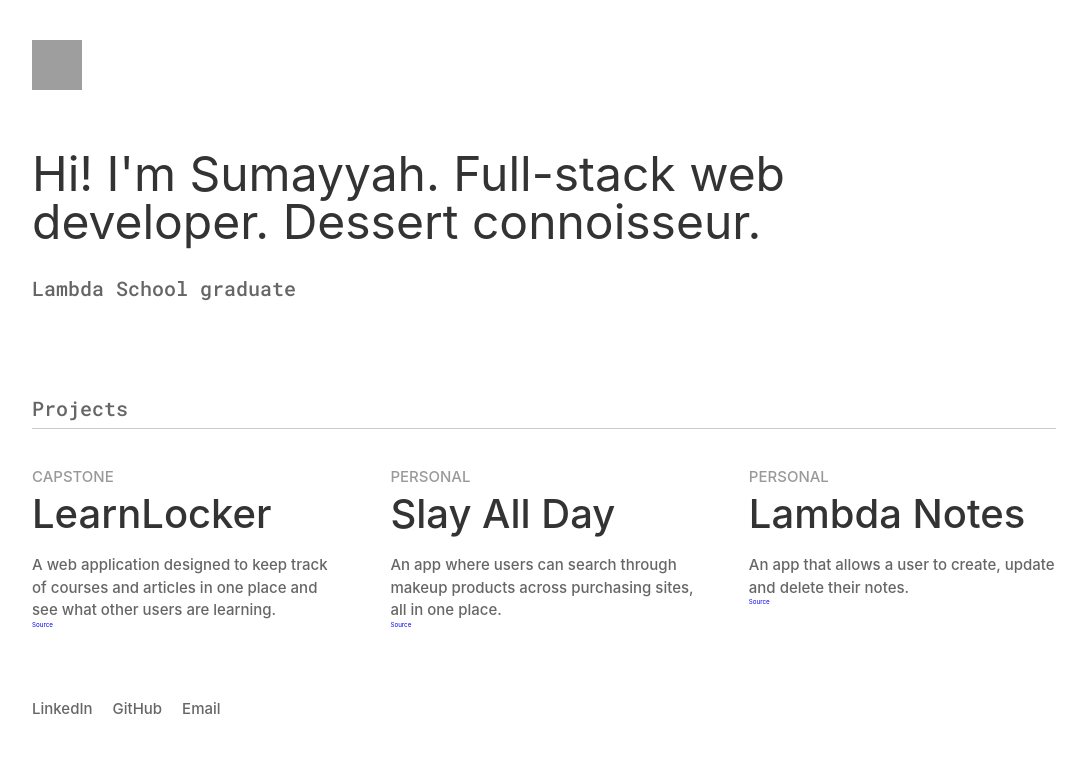
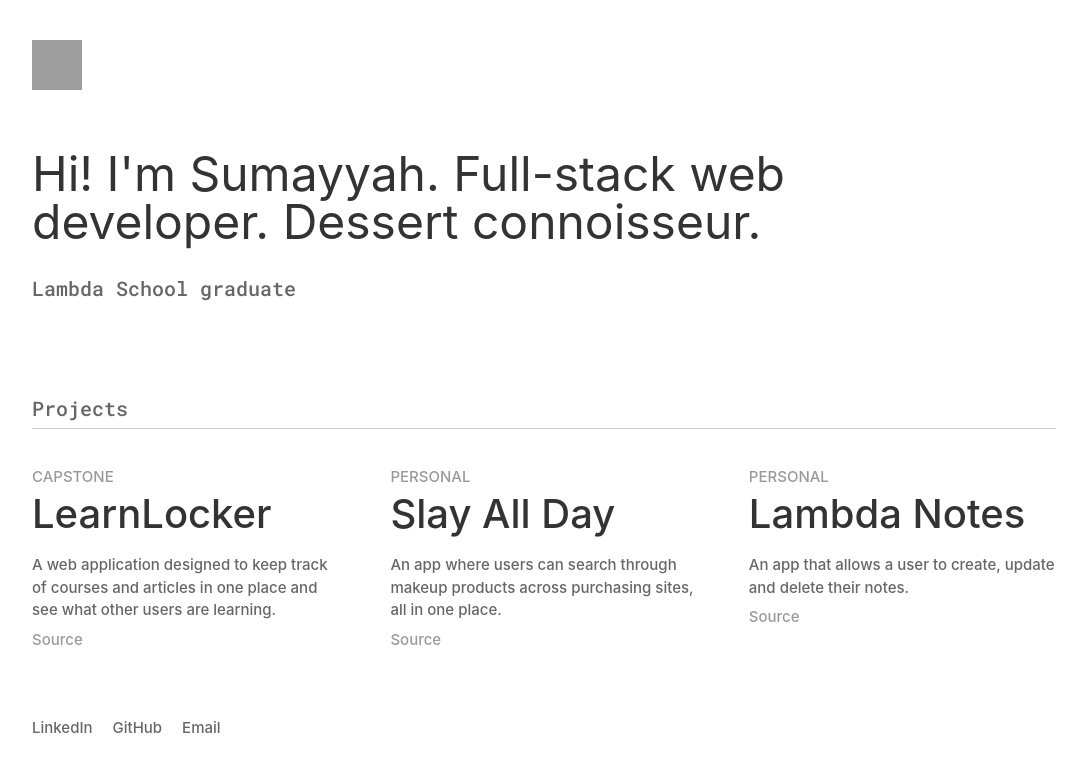
Before and after one commit to sumi419/portfolio, a React (Create React App) app: page / in a window 1280 px wide. Shown: the top 772 px of the page, without its empty margins (96-1181 px from the left). Built offline with nearby package versions, Linux system fonts and the light colour scheme; grey boxes are pictures that could not be loaded.

Commit message:
🎨🖌 Style source css

```diff
--- a/src/styles/projects.module.css
+++ b/src/styles/projects.module.css
@@ -59,6 +59,17 @@
   color: rgba(0, 0, 0, 0.6);
   font-size: 1.5rem;
   font-weight: 500;
+  padding-bottom: 1rem;
   padding-top: 1rem;
   line-height: 1.5;
 }
+
+.source {
+  color: rgba(0, 0, 0, 0.4);
+  font-size: 1.5rem;
+  font-weight: 500;
+}
+
+.source:hover {
+  color: #f3abba;
+}
```
